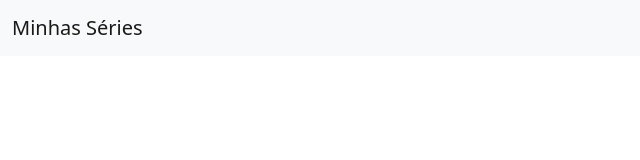
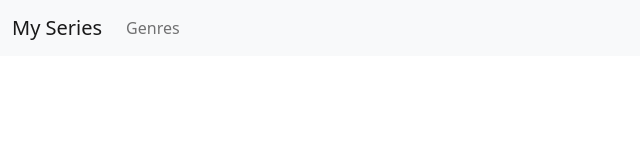
Before and after one commit to moisesrmartins/React_3_Minhas_Series, a React (Create React App) app in the folder minhas_series/: page / in a window 1280 px wide. Shown: the top 160 px of the page, without its empty margins (0-640 px from the left). Built offline with nearby package versions, Linux system fonts and the light colour scheme.

Commit message:
React_3_Minhas_Series Parte 5: Collapse, Nav, NavItem, NavLink, NavbarToggler

```diff
--- a/minhas_series/src/App.js
+++ b/minhas_series/src/App.js
@@ -1,14 +1,27 @@
 import React from 'react';
 import {
   Navbar,
-  NavbarBrand
+  NavbarBrand,
+  Collapse,
+  Nav,
+  NavItem,
+  NavLink,
+  NavbarToggler
 } from "reactstrap";
 
 function App() {
   return (
     <div className="App">
     <Navbar color = "light" light expand = "md">
-      <NavbarBrand>Minhas Séries</NavbarBrand>
+      <NavbarBrand>My Series</NavbarBrand>
+      <NavbarToggler/>
+      <Collapse isOpen = {true} navbar>
+        <Nav className = "ml-auto" navbar>
+          <NavItem>
+            <NavLink href = "/">Genres</NavLink>
+          </NavItem>
+        </Nav>
+      </Collapse>
     </Navbar>
     </div>
   );
```
